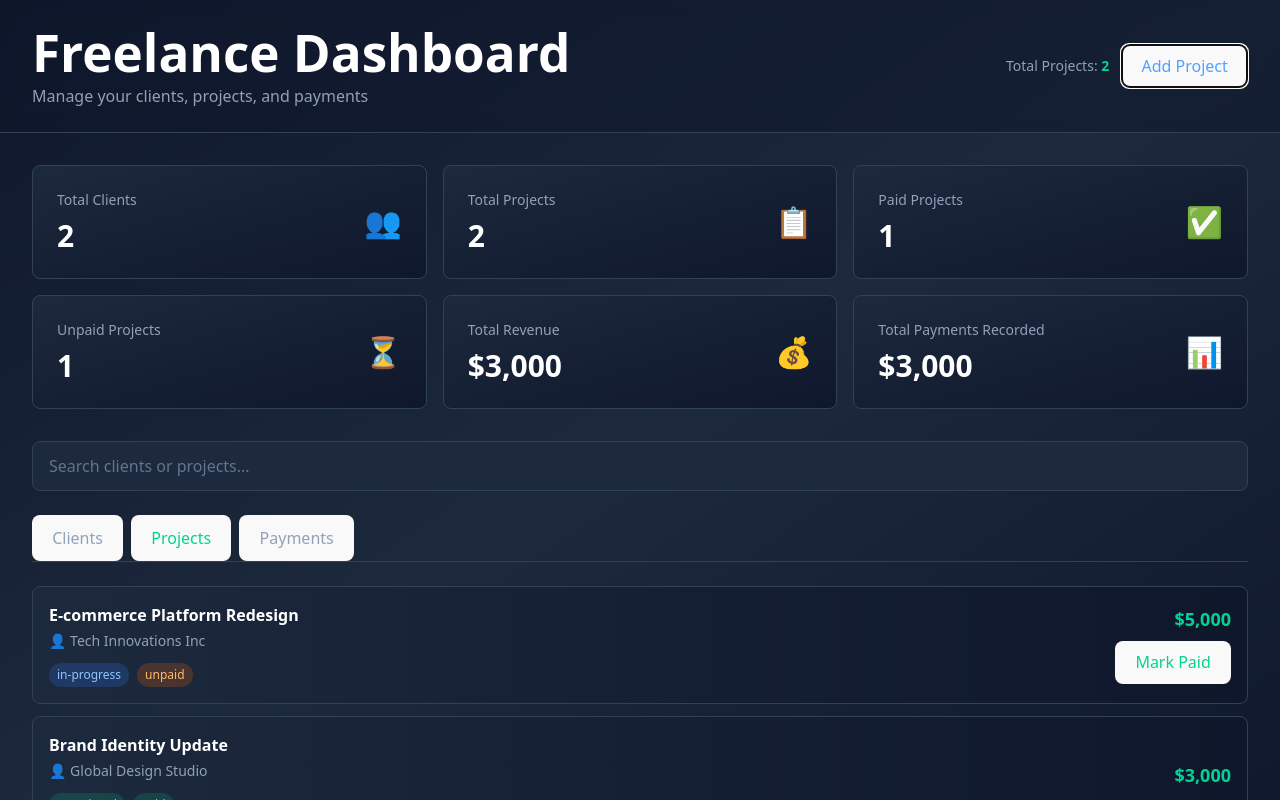
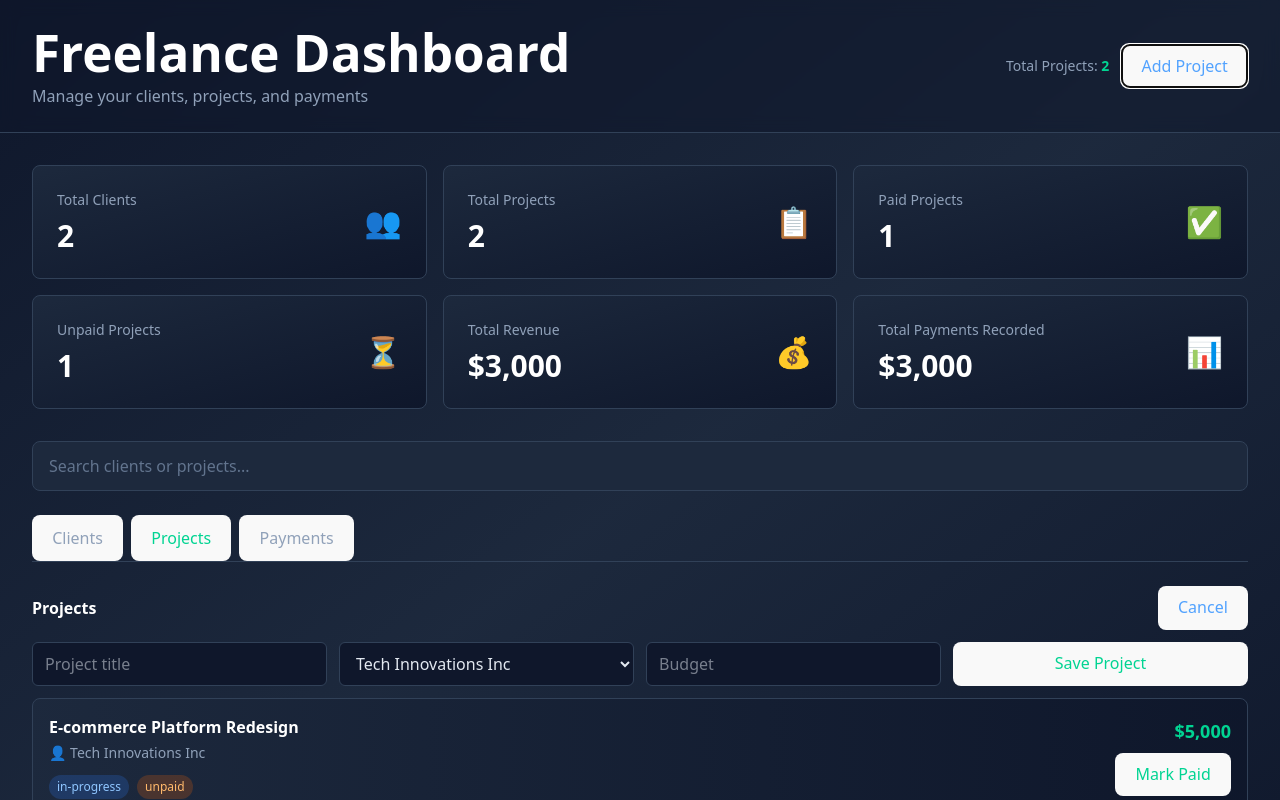
Before and after one commit to Ualine055/freelance-dashboard, a React app in the folder freelance-dashboard/: page / in a window 1280 px wide. Both pictures are taken after a click on the button "Add Project". Shown: the top 800 px of the page. Built offline with nearby package versions, Linux system fonts and the light colour scheme; the HTML template or start-up script is replaced by a standard one.

Commit message:
i added a button of add project on my project

```diff
--- a/freelance-dashboard/src/components/ProjectList.tsx
+++ b/freelance-dashboard/src/components/ProjectList.tsx
@@ -1,19 +1,93 @@
 import { useFreelance } from "@/context/FreelanceContext"
 import { searchProjects, findClientById } from "@/utils/freelance"
 import ProjectCard from "./ProjectCard"
+import React from 'react'
 
 interface ProjectListProps {
   searchQuery: string
+  openFormSignal?: number
 }
 
-export default function ProjectList({ searchQuery }: ProjectListProps) {
-  const { state } = useFreelance()
+export default function ProjectList({ searchQuery, openFormSignal }: ProjectListProps) {
+  const { state, dispatch } = useFreelance()
+  const [showForm, setShowForm] = React.useState(false)
+  const [title, setTitle] = React.useState("")
+  const [clientId, setClientId] = React.useState(state.clients[0]?.id ?? "")
+  const [budget, setBudget] = React.useState<number | "">("")
+
+  React.useEffect(() => {
+    if (typeof openFormSignal === "number") {
+      setShowForm(true)
+    }
+  }, [openFormSignal])
+
+  const handleAddProject = (e: React.FormEvent) => {
+    e.preventDefault()
+    if (!title || !clientId || budget === "") return
+
+    const newProject = {
+      id: `p-${Date.now()}`,
+      clientId,
+      title,
+      budget: Number(budget),
+      status: "pending" as const,
+      paymentStatus: "unpaid" as const,
+    }
+
+    dispatch({ type: "ADD_PROJECT", payload: newProject })
+    setTitle("")
+    setClientId(state.clients[0]?.id ?? "")
+    setBudget("")
+    setShowForm(false)
+  }
 
   const filteredProjects = searchQuery ? searchProjects(state.projects, searchQuery) : state.projects
 
   if (filteredProjects.length === 0) {
     return (
       <div className="rounded-lg border border-slate-700 bg-slate-800/50 p-8 text-center">
+        <div className="flex items-center justify-between mb-4">
+          <h3 className="text-white font-semibold">Projects</h3>
+          <button
+            onClick={() => setShowForm((s) => !s)}
+            className="rounded-lg bg-blue-600/20 px-3 py-1.5 text-sm font-medium text-blue-400 hover:bg-blue-600/30 transition-colors"
+          >
+            {showForm ? "Cancel" : "Add Project"}
+          </button>
+        </div>
+        {showForm && (
+          <form onSubmit={handleAddProject} className="mb-4 grid grid-cols-1 md:grid-cols-4 gap-3 text-left">
+            <input
+              value={title}
+              onChange={(e) => setTitle(e.target.value)}
+              placeholder="Project title"
+              className="rounded-md border border-slate-700 bg-slate-900 px-3 py-2 text-slate-200"
+            />
+            <select
+              value={clientId}
+              onChange={(e) => setClientId(e.target.value)}
+              className="rounded-md border border-slate-700 bg-slate-900 px-3 py-2 text-slate-200"
+            >
+              {state.clients.map((c) => (
+                <option key={c.id} value={c.id}>{c.name}</option>
+              ))}
+            </select>
+            <input
+              type="number"
+              min={0}
+              value={budget}
+              onChange={(e) => setBudget(e.target.value === "" ? "" : Number(e.target.value))}
+              placeholder="Budget"
+              className="rounded-md border border-slate-700 bg-slate-900 px-3 py-2 text-slate-200"
+            />
+            <button
+              type="submit"
+              className="rounded-md bg-emerald-600/20 px-3 py-2 text-sm font-medium text-emerald-400 hover:bg-emerald-600/30 transition-colors"
+            >
+              Save Project
+            </button>
+          </form>
+        )}
         <p className="text-slate-400">{searchQuery ? "No projects found matching your search." : "No projects yet."}</p>
       </div>
     )
@@ -21,6 +95,50 @@ export default function ProjectList({ searchQuery }: ProjectListProps) {
 
   return (
     <div className="space-y-3">
+      <div className="flex items-center justify-between">
+        <h3 className="text-white font-semibold">Projects</h3>
+        <button
+          onClick={() => setShowForm((s) => !s)}
+          className="rounded-lg bg-blue-600/20 px-3 py-1.5 text-sm font-medium text-blue-400 hover:bg-blue-600/30 transition-colors"
+        >
+          {showForm ? "Cancel" : "Add Project"}
+        </button>
+      </div>
+
+      {showForm && (
+        <form onSubmit={handleAddProject} className="grid grid-cols-1 md:grid-cols-4 gap-3">
+          <input
+            value={title}
+            onChange={(e) => setTitle(e.target.value)}
+            placeholder="Project title"
+            className="rounded-md border border-slate-700 bg-slate-900 px-3 py-2 text-slate-200"
+          />
+          <select
+            value={clientId}
+            onChange={(e) => setClientId(e.target.value)}
+            className="rounded-md border border-slate-700 bg-slate-900 px-3 py-2 text-slate-200"
+          >
+            {state.clients.map((c) => (
+              <option key={c.id} value={c.id}>{c.name}</option>
+            ))}
+          </select>
+          <input
+            type="number"
+            min={0}
+            value={budget}
+            onChange={(e) => setBudget(e.target.value === "" ? "" : Number(e.target.value))}
+            placeholder="Budget"
+            className="rounded-md border border-slate-700 bg-slate-900 px-3 py-2 text-slate-200"
+          />
+          <button
+            type="submit"
+            className="rounded-md bg-emerald-600/20 px-3 py-2 text-sm font-medium text-emerald-400 hover:bg-emerald-600/30 transition-colors"
+          >
+            Save Project
+          </button>
+        </form>
+      )}
+
       {filteredProjects.map((project) => {
         const client = findClientById(state.clients, project.clientId)
         return (
```
